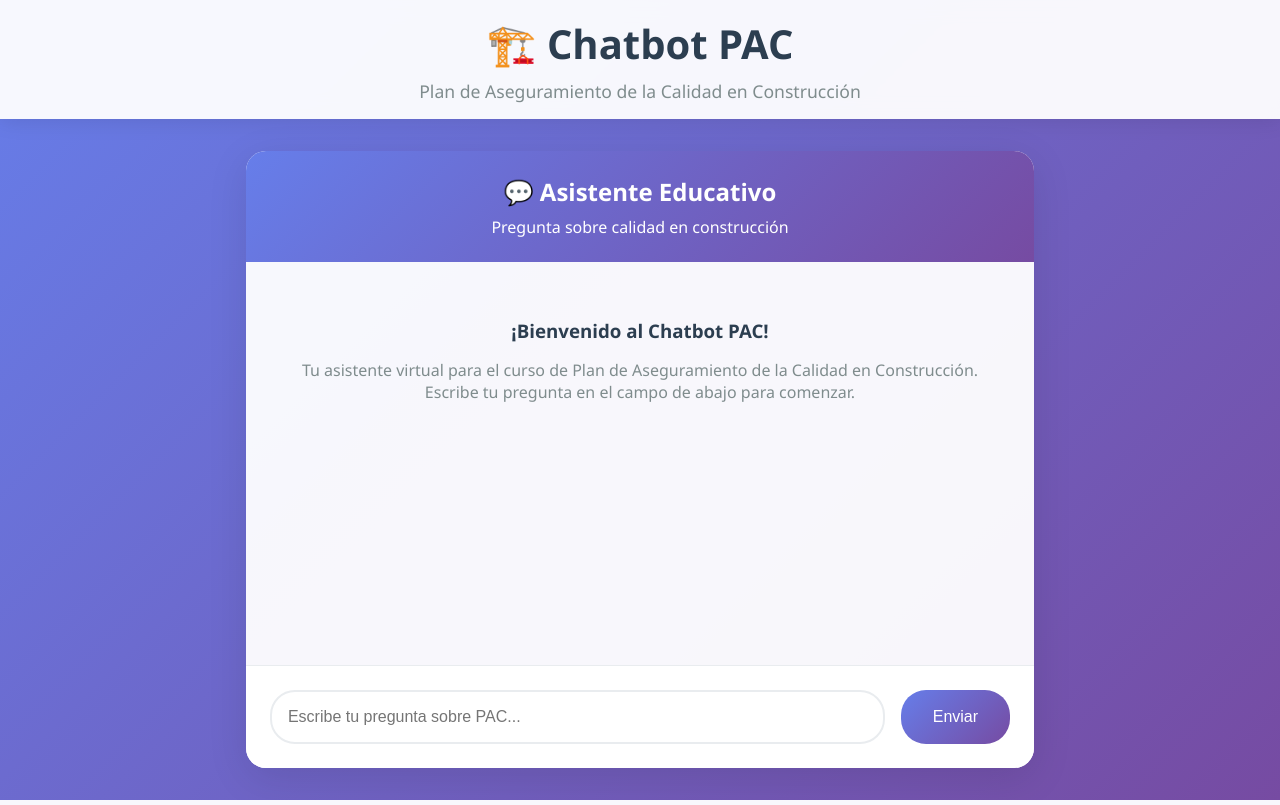
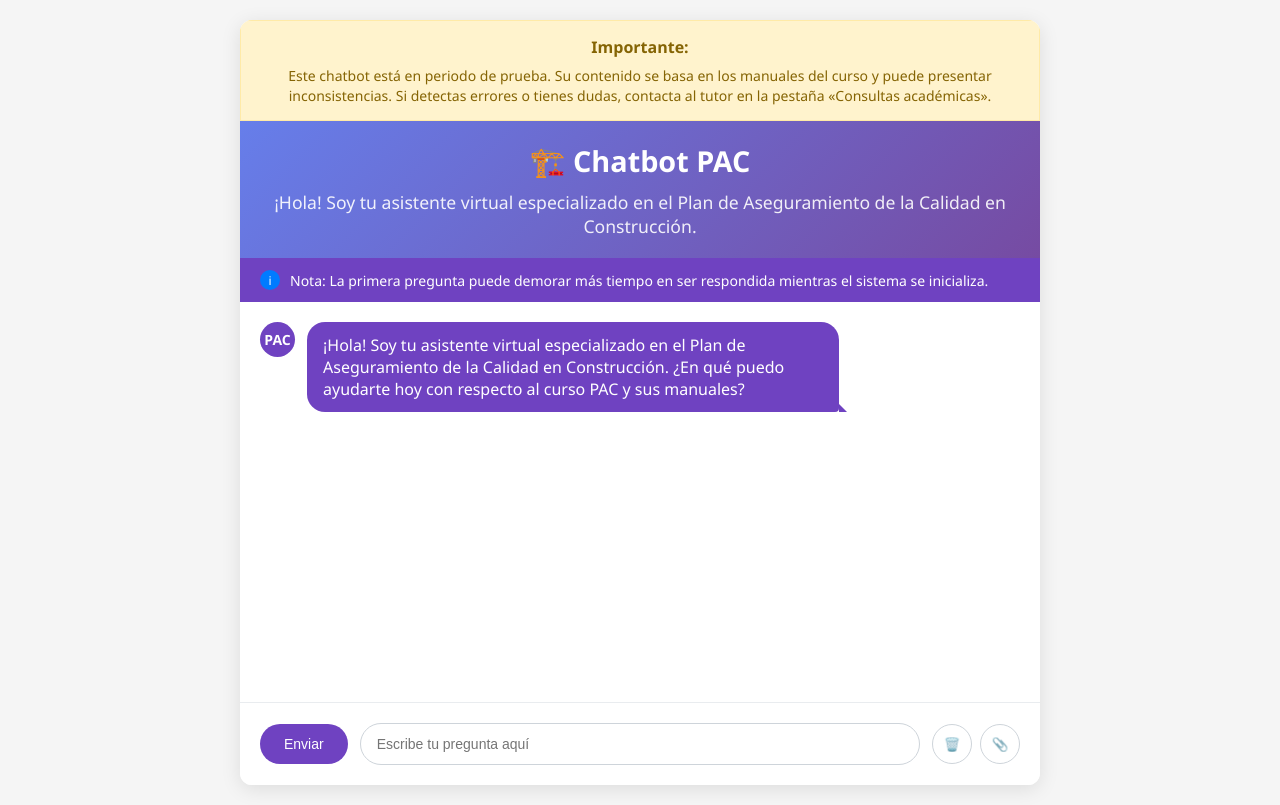
Before and after one commit to Paulelien/bot_PAC, a Flask app: page / in a window 1280 px wide. Run offline with Flask 3, Linux system fonts and the light colour scheme.

Commit message:
New frontend design: Warning banner, intro message, init note, colored chat bubbles, action buttons

```diff
--- a/prompt_sistema.txt
+++ b/prompt_sistema.txt
@@ -18,3 +18,6 @@ Dispones de tres manuales oficiales en PDF (Unidad 1, Unidad 2 y Unidad 3).
 🔹 Ejemplo de respuesta esperada:
 **Pregunta del estudiante:** ¿Qué significa “mejora continua” en el contexto de la ISO 9001?
 **Respuesta del chatbot:** Según el manual de la Unidad 1, la mejora continua es una actividad recurrente para mejorar el desempeño de la organización. Se basa en fijar objetivos, identificar oportunidades de mejora y aplicar acciones correctivas o preventivas de forma constante. Esto asegura que la empresa mantenga o eleve la calidad de sus procesos y productos.
+
+Responde de forma clara, sin repetir la frase “Pregunta del estudiante” ni “Respuesta del chatbot”.
+Entrega solo la explicación al estudiante, en tono pedagógico.
--- a/templates/index.html
+++ b/templates/index.html
@@ -13,76 +13,95 @@
 
         body {
             font-family: 'Segoe UI', Tahoma, Geneva, Verdana, sans-serif;
-            background: linear-gradient(135deg, #667eea 0%, #764ba2 100%);
+            background: #f5f5f5;
             min-height: 100vh;
-            display: flex;
-            flex-direction: column;
+            padding: 20px;
         }
 
-        .header {
-            background: rgba(255, 255, 255, 0.95);
-            backdrop-filter: blur(10px);
-            padding: 1rem 2rem;
-            box-shadow: 0 2px 20px rgba(0, 0, 0, 0.1);
+        .container {
+            max-width: 800px;
+            margin: 0 auto;
+            background: white;
+            border-radius: 12px;
+            box-shadow: 0 4px 20px rgba(0, 0, 0, 0.1);
+            overflow: hidden;
+        }
+
+        /* Banner de advertencia */
+        .warning-banner {
+            background: #fff3cd;
+            border: 1px solid #ffeaa7;
+            padding: 15px 20px;
             text-align: center;
         }
 
-        .header h1 {
-            color: #2c3e50;
-            font-size: 2.5rem;
-            margin-bottom: 0.5rem;
+        .warning-banner .important-label {
+            font-weight: bold;
+            color: #856404;
+            margin-bottom: 8px;
+            display: block;
         }
 
-        .header p {
-            color: #7f8c8d;
-            font-size: 1.1rem;
+        .warning-banner .warning-text {
+            color: #856404;
+            font-size: 14px;
+            line-height: 1.4;
         }
 
-        .main-container {
-            flex: 1;
-            display: flex;
-            max-width: 1400px;
-            margin: 2rem auto;
-            gap: 2rem;
-            padding: 0 2rem;
-        }
-
-        .chat-container {
-            flex: 1;
-            background: rgba(255, 255, 255, 0.95);
-            border-radius: 20px;
-            box-shadow: 0 10px 40px rgba(0, 0, 0, 0.1);
-            display: flex;
-            flex-direction: column;
-            overflow: hidden;
-            max-width: 1000px;
-            margin: 0 auto;
-        }
-
-        .chat-header {
+        /* Mensaje de introducción */
+        .intro-message {
             background: linear-gradient(135deg, #667eea 0%, #764ba2 100%);
             color: white;
-            padding: 1.5rem;
+            padding: 20px;
             text-align: center;
         }
 
-        .chat-header h2 {
-            font-size: 1.5rem;
-            margin-bottom: 0.5rem;
+        .intro-message h1 {
+            font-size: 1.8rem;
+            margin-bottom: 10px;
         }
 
-        .chat-messages {
-            flex: 1;
-            padding: 1.5rem;
+        .intro-message p {
+            font-size: 1.1rem;
+            opacity: 0.9;
+        }
+
+        /* Nota de inicialización */
+        .init-note {
+            background: #6f42c1;
+            color: white;
+            padding: 12px 20px;
+            display: flex;
+            align-items: center;
+            gap: 10px;
+            font-size: 14px;
+        }
+
+        .init-note .info-icon {
+            background: #007bff;
+            border-radius: 50%;
+            width: 20px;
+            height: 20px;
+            display: flex;
+            align-items: center;
+            justify-content: center;
+            font-size: 12px;
+        }
+
+        /* Área de chat */
+        .chat-area {
+            padding: 20px;
+            min-height: 400px;
+            max-height: 500px;
             overflow-y: auto;
-            max-height: 500px;
+            background: white;
         }
 
         .message {
-            margin-bottom: 1.5rem;
+            margin-bottom: 20px;
             display: flex;
             align-items: flex-start;
-            gap: 1rem;
+            gap: 12px;
         }
 
         .message.user {
@@ -90,95 +109,150 @@
         }
 
         .message-avatar {
-            width: 40px;
-            height: 40px;
+            width: 35px;
+            height: 35px;
             border-radius: 50%;
             display: flex;
             align-items: center;
             justify-content: center;
             font-weight: bold;
             color: white;
+            font-size: 14px;
         }
 
         .message.user .message-avatar {
-            background: linear-gradient(135deg, #667eea 0%, #764ba2 100%);
+            background: #28a745;
         }
 
         .message.bot .message-avatar {
-            background: linear-gradient(135deg, #f093fb 0%, #f5576c 100%);
+            background: #6f42c1;
         }
 
         .message-content {
-            background: #f8f9fa;
-            padding: 1rem;
-            border-radius: 15px;
             max-width: 70%;
-            box-shadow: 0 2px 10px rgba(0, 0, 0, 0.05);
+            padding: 12px 16px;
+            border-radius: 18px;
+            position: relative;
+            word-wrap: break-word;
         }
 
         .message.user .message-content {
-            background: linear-gradient(135deg, #667eea 0%, #764ba2 100%);
-            color: white;
+            background: #d4edda;
+            color: #155724;
+            border-bottom-left-radius: 4px;
         }
 
         .message.bot .message-content {
-            background: white;
-            border: 1px solid #e9ecef;
+            background: #6f42c1;
+            color: white;
+            border-bottom-right-radius: 4px;
         }
 
-        .chat-input-container {
-            padding: 1.5rem;
+        /* Cola de las burbujas */
+        .message.user .message-content::after {
+            content: '';
+            position: absolute;
+            bottom: 0;
+            left: -8px;
+            width: 0;
+            height: 0;
+            border: 8px solid transparent;
+            border-right-color: #d4edda;
+            border-left: 0;
+            border-bottom: 0;
+        }
+
+        .message.bot .message-content::after {
+            content: '';
+            position: absolute;
+            bottom: 0;
+            right: -8px;
+            width: 0;
+            height: 0;
+            border: 8px solid transparent;
+            border-left-color: #6f42c1;
+            border-right: 0;
+            border-bottom: 0;
+        }
+
+        /* Área de entrada */
+        .input-area {
+            padding: 20px;
             border-top: 1px solid #e9ecef;
             background: white;
-        }
-
-        .chat-input-form {
             display: flex;
-            gap: 1rem;
-        }
-
-        .chat-input {
-            flex: 1;
-            padding: 1rem;
-            border: 2px solid #e9ecef;
-            border-radius: 25px;
-            font-size: 1rem;
-            outline: none;
-            transition: border-color 0.3s ease;
-        }
-
-        .chat-input:focus {
-            border-color: #667eea;
+            gap: 12px;
+            align-items: center;
         }
 
         .send-button {
-            padding: 1rem 2rem;
-            background: linear-gradient(135deg, #667eea 0%, #764ba2 100%);
+            background: #6f42c1;
             color: white;
             border: none;
+            padding: 12px 24px;
             border-radius: 25px;
-            font-size: 1rem;
+            font-size: 14px;
+            font-weight: 500;
             cursor: pointer;
-            transition: transform 0.2s ease;
+            transition: background-color 0.2s;
+            white-space: nowrap;
         }
 
         .send-button:hover {
-            transform: translateY(-2px);
+            background: #5a32a3;
         }
 
         .send-button:disabled {
-            opacity: 0.6;
+            background: #adb5bd;
             cursor: not-allowed;
-            transform: none;
         }
 
+        .message-input {
+            flex: 1;
+            padding: 12px 16px;
+            border: 1px solid #ced4da;
+            border-radius: 25px;
+            font-size: 14px;
+            outline: none;
+            transition: border-color 0.2s;
+        }
 
+        .message-input:focus {
+            border-color: #6f42c1;
+        }
 
+        .action-buttons {
+            display: flex;
+            gap: 8px;
+        }
+
+        .action-button {
+            background: none;
+            border: 1px solid #ced4da;
+            border-radius: 50%;
+            width: 40px;
+            height: 40px;
+            display: flex;
+            align-items: center;
+            justify-content: center;
+            cursor: pointer;
+            transition: all 0.2s;
+            color: #6c757d;
+        }
+
+        .action-button:hover {
+            background: #f8f9fa;
+            border-color: #6f42c1;
+            color: #6f42c1;
+        }
+
+        /* Indicador de escritura */
         .typing-indicator {
             display: none;
-            padding: 1rem;
-            color: #7f8c8d;
+            padding: 12px 20px;
+            color: #6c757d;
             font-style: italic;
+            font-size: 14px;
         }
 
         .typing-dots {
@@ -197,106 +271,116 @@
             80%, 100% { content: '...'; }
         }
 
-        .welcome-message {
-            text-align: center;
-            padding: 2rem;
-            color: #7f8c8d;
+        /* Responsive */
+        @media (max-width: 768px) {
+            body {
+                padding: 10px;
             }
 
-        .welcome-message h3 {
-            color: #2c3e50;
-            margin-bottom: 1rem;
-        }
-
-
-
-        @media (max-width: 768px) {
-            .main-container {
-                flex-direction: column;
-                margin: 1rem;
-                padding: 0 1rem;
-            }
-
-            .header h1 {
-                font-size: 2rem;
+            .container {
+                border-radius: 8px;
             }
 
             .message-content {
                 max-width: 85%;
             }
+
+            .input-area {
+                flex-direction: column;
+                gap: 15px;
+            }
+
+            .send-button {
+                width: 100%;
+            }
         }
     </style>
 </head>
 <body>
-    <div class="header">
-        <h1>🏗️ Chatbot PAC</h1>
-        <p>Plan de Aseguramiento de la Calidad en Construcción</p>
-    </div>
-
-    <div class="main-container">
-        <div class="chat-container">
-            <div class="chat-header">
-                <h2>💬 Asistente Educativo</h2>
-                <p>Pregunta sobre calidad en construcción</p>
-            </div>
-
-            <div class="chat-messages" id="chatMessages">
-                <div class="welcome-message">
-                    <h3>¡Bienvenido al Chatbot PAC!</h3>
-                    <p>Tu asistente virtual para el curso de Plan de Aseguramiento de la Calidad en Construcción.</p>
-                    <p>Escribe tu pregunta en el campo de abajo para comenzar.</p>
+    <div class="container">
+        <!-- Banner de advertencia -->
+        <div class="warning-banner">
+            <span class="important-label">Importante:</span>
+            <div class="warning-text">
+                Este chatbot está en periodo de prueba. Su contenido se basa en los manuales del curso y puede presentar inconsistencias.
+                Si detectas errores o tienes dudas, contacta al tutor en la pestaña «Consultas académicas».
             </div>
         </div>
 
+        <!-- Mensaje de introducción -->
+        <div class="intro-message">
+            <h1>🏗️ Chatbot PAC</h1>
+            <p>¡Hola! Soy tu asistente virtual especializado en el Plan de Aseguramiento de la Calidad en Construcción.</p>
+        </div>
+
+        <!-- Nota de inicialización -->
+        <div class="init-note">
+            <div class="info-icon">ℹ</div>
+            <span>Nota: La primera pregunta puede demorar más tiempo en ser respondida mientras el sistema se inicializa.</span>
+        </div>
+
+        <!-- Área de chat -->
+        <div class="chat-area" id="chatArea">
+            <!-- Los mensajes se agregarán aquí dinámicamente -->
+        </div>
+
+        <!-- Indicador de escritura -->
         <div class="typing-indicator" id="typingIndicator">
             <span class="typing-dots">El asistente está escribiendo</span>
         </div>
 
-            <div class="chat-input-container">
-                <form class="chat-input-form" id="chatForm">
-                    <input type="text" class="chat-input" id="chatInput" placeholder="Escribe tu pregunta sobre PAC..." autocomplete="off">
-                    <button type="submit" class="send-button" id="sendButton">
+        <!-- Área de entrada -->
+        <div class="input-area">
+            <button type="button" class="send-button" id="sendButton" onclick="sendMessage()">
                 Enviar
             </button>
-                </form>
+
+            <input type="text"
+                   class="message-input"
+                   id="messageInput"
+                   placeholder="Escribe tu pregunta aquí"
+                   onkeypress="handleKeyPress(event)">
+
+            <div class="action-buttons">
+                <button type="button" class="action-button" onclick="clearInput()" title="Limpiar entrada">
+                    🗑️
+                </button>
+                <button type="button" class="action-button" onclick="clearChat()" title="Limpiar chat">
+                    📎
+                </button>
             </div>
         </div>
-
-
     </div>
 
     <script>
         let isTyping = false;
 
         // Elementos del DOM
-        const chatMessages = document.getElementById('chatMessages');
-        const chatForm = document.getElementById('chatForm');
-        const chatInput = document.getElementById('chatInput');
+        const chatArea = document.getElementById('chatArea');
+        const messageInput = document.getElementById('messageInput');
         const sendButton = document.getElementById('sendButton');
         const typingIndicator = document.getElementById('typingIndicator');
 
         // Event listeners
-        chatForm.addEventListener('submit', handleChatSubmit);
-        chatInput.addEventListener('input', handleInputChange);
+        messageInput.addEventListener('input', handleInputChange);
 
-        function handleChatSubmit(e) {
-            e.preventDefault();
-            const message = chatInput.value.trim();
-            if (message && !isTyping) {
-                sendMessage(message);
-                chatInput.value = '';
+        function handleKeyPress(event) {
+            if (event.key === 'Enter') {
+                sendMessage();
             }
         }
 
         function handleInputChange() {
-            sendButton.disabled = !chatInput.value.trim();
+            sendButton.disabled = !messageInput.value.trim();
         }
 
-        function sendMessage(message) {
-            // Agregar mensaje del usuario
+        function sendMessage() {
+            const message = messageInput.value.trim();
+            if (message && !isTyping) {
                 addMessage(message, 'user');
+                messageInput.value = '';
+                sendButton.disabled = true;
 
-            // Mostrar indicador de escritura
                 showTypingIndicator();
 
                 // Enviar mensaje al backend
@@ -322,6 +406,7 @@
                     console.error('Error:', error);
                 });
             }
+        }
 
         function addMessage(content, sender) {
             const messageDiv = document.createElement('div');
@@ -329,7 +414,7 @@
 
             const avatar = document.createElement('div');
             avatar.className = 'message-avatar';
-            avatar.textContent = sender === 'user' ? '👤' : '🤖';
+            avatar.textContent = sender === 'user' ? 'Tú' : 'PAC';
 
             const messageContent = document.createElement('div');
             messageContent.className = 'message-content';
@@ -338,14 +423,14 @@
             messageDiv.appendChild(avatar);
             messageDiv.appendChild(messageContent);
 
-            chatMessages.appendChild(messageDiv);
-            chatMessages.scrollTop = chatMessages.scrollHeight;
+            chatArea.appendChild(messageDiv);
+            chatArea.scrollTop = chatArea.scrollHeight;
         }
 
         function showTypingIndicator() {
             isTyping = true;
             typingIndicator.style.display = 'block';
-            chatMessages.scrollTop = chatMessages.scrollHeight;
+            chatArea.scrollTop = chatArea.scrollHeight;
         }
 
         function hideTypingIndicator() {
@@ -353,9 +438,22 @@
             typingIndicator.style.display = 'none';
         }
 
+        function clearInput() {
+            messageInput.value = '';
+            sendButton.disabled = true;
+            messageInput.focus();
+        }
 
+        function clearChat() {
+            chatArea.innerHTML = '';
+        }
 
-
+        // Mensaje inicial del bot
+        window.addEventListener('load', function() {
+            setTimeout(() => {
+                addMessage('¡Hola! Soy tu asistente virtual especializado en el Plan de Aseguramiento de la Calidad en Construcción. ¿En qué puedo ayudarte hoy con respecto al curso PAC y sus manuales?', 'bot');
+            }, 1000);
+        });
     </script>
 </body>
 </html>
```
Lines whose indentation alone changed are shown as unchanged.
